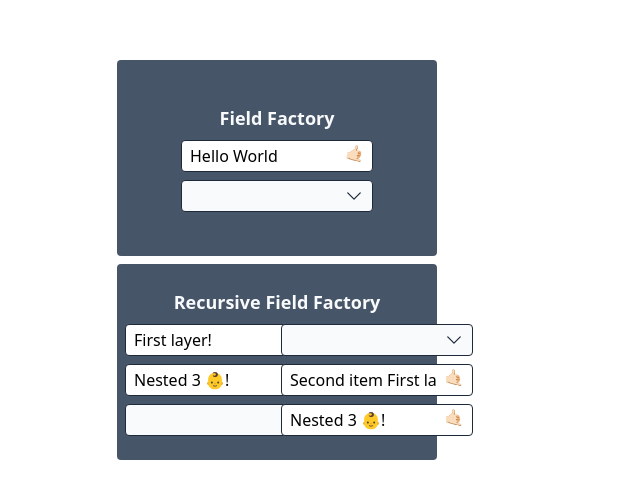
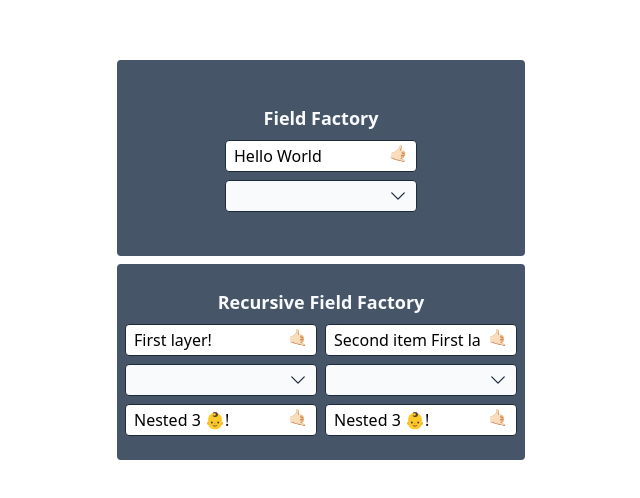
Before and after one commit to jakyle/angular-sandbox, an Angular app: page / in a window 1280 px wide. Shown: the part 140-638 px from the top of the page, without its empty margins (363-1003 px from the left). Built offline with nearby package versions, Linux system fonts and the light colour scheme.

Commit message:
grid flows a little clearner

```diff
--- a/src/app/app.component.html
+++ b/src/app/app.component.html
@@ -7,7 +7,7 @@
 
 		<div class="flex flex-col justify-center items-center bg-slate-600 rounded p-2 gap-2">
 			<h2 class="text-lg text-slate-50 font-semibold">Recursive Field Factory</h2>
-			<div class="grid grid-cols-2 grid-flow-row gap-2">
+			<div class="grid grid-rows-3 grid-flow-col gap-2">
 				<app-recursive-field *ngFor="let field of recursiveFields" [field]="field.field"
 				[child]="field.child"></app-recursive-field>
 			</div>
```
